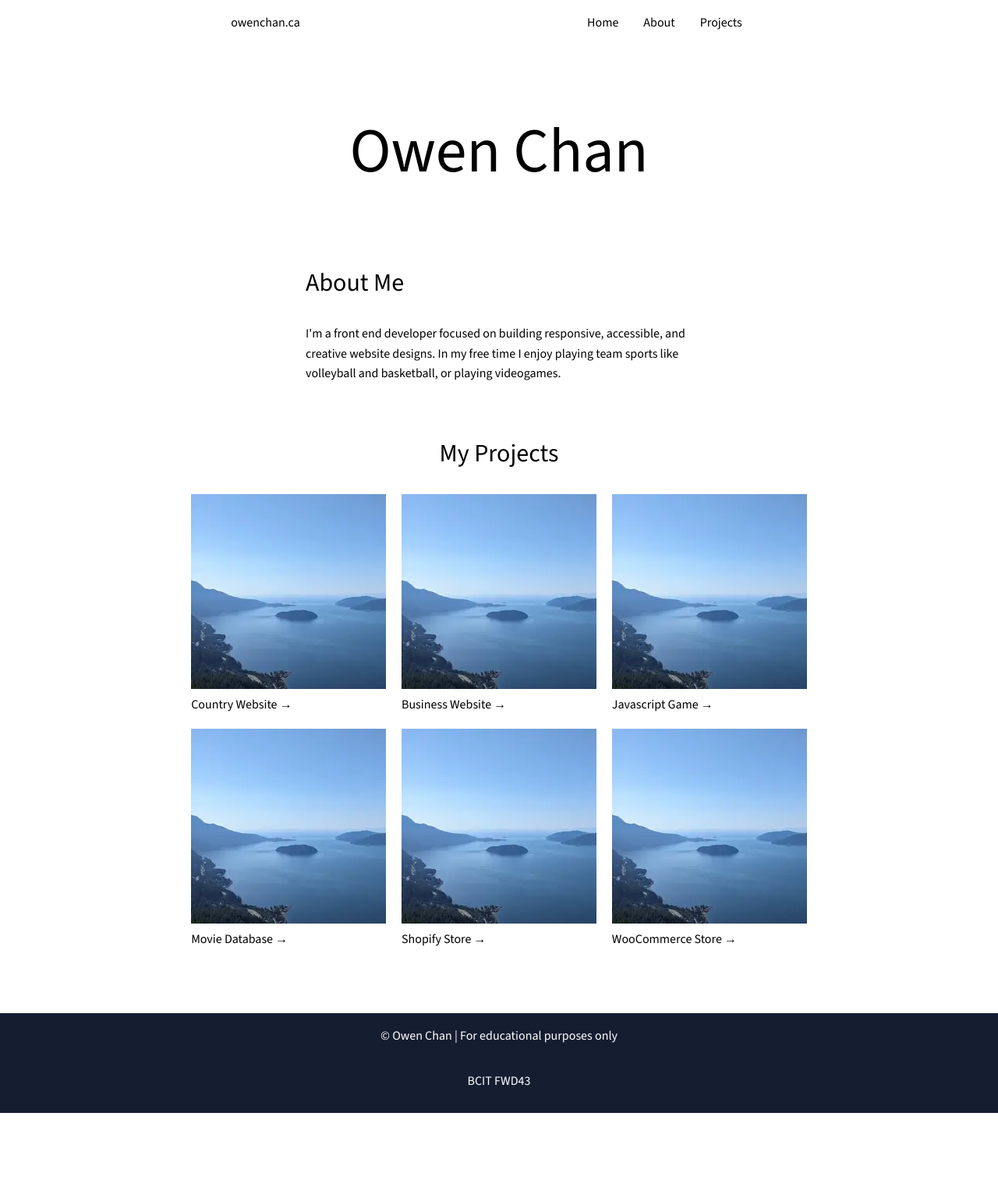
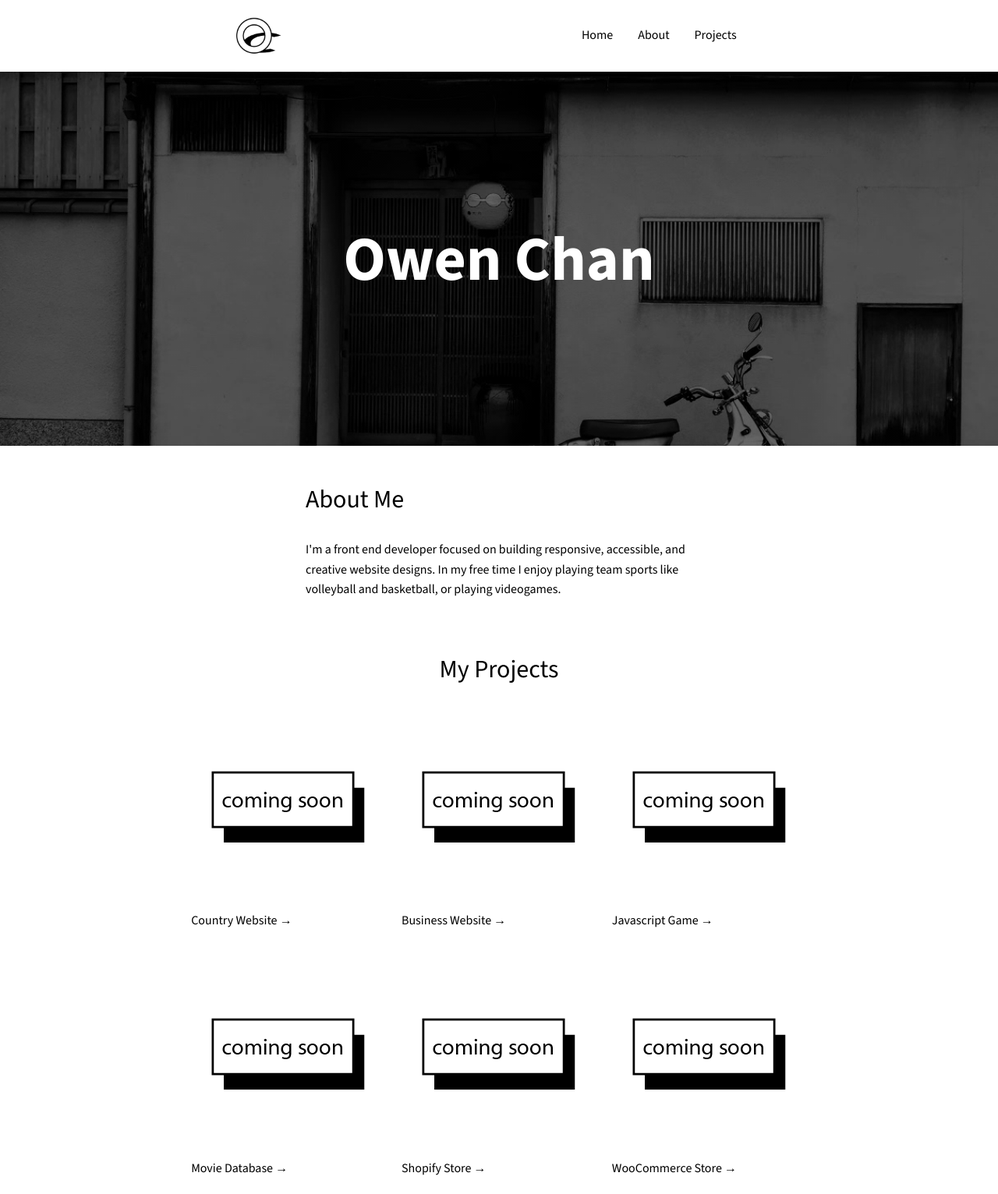
Before and after one commit to owenc8/project-1-landing-page-fwdp, a plain HTML site: page index.html in a window 1280 px wide. Shown: the top 1532 px of the page at 78% size. Before the commit the page ends 1428 px from the top, so only its background shows below. Drawn offline with nearby package versions, Linux system fonts and the light colour scheme.

Commit message:
removed testing images, added coming soon image and favicons, cleaned up css file

```diff
--- a/index.html
+++ b/index.html
@@ -15,10 +15,16 @@
     <link rel="preconnect" href="https://fonts.gstatic.com" crossorigin>
     <link href="https://fonts.googleapis.com/css2?family=Lora:ital,wght@0,400..700;1,400..700&family=Source+Sans+3:ital,wght@0,200..900;1,200..900&display=swap" rel="stylesheet">
 
+    <!-- favicon testing -->
+    <link rel="icon" type="image/png" href="/my-favicon/favicon-96x96.png" sizes="96x96" />
+    <link rel="icon" type="image/svg+xml" href="/my-favicon/favicon.svg" />
+    <link rel="shortcut icon" href="/my-favicon/favicon.ico" />
+    <link rel="apple-touch-icon" sizes="180x180" href="/my-favicon/apple-touch-icon.png" />
+    <link rel="manifest" href="/my-favicon/site.webmanifest" />
 </head>
 <body>
     <header class="site-header">
-        <p>owenchan.ca</p>
+        <img src="my-favicon/apple-touch-icon.png" alt="my site logo" width="60px" >
 
         <div>
             <nav class = "site-nav">
@@ -29,12 +35,15 @@
         </div>
     </header>
 
+    <div class="hero">
+        <div class="name">
+            <h1>Owen Chan</h1>
+        </div>
+    </div>
+
     <main>
-        <section class="site-header">
-            <h1>Owen Chan</h1>
-        </section>
 
-        <section id="bio" class="about-me">
+        <section class="about-me">
             <h2>About Me</h2>
             <p> I'm a front end developer focused on building responsive, accessible, and creative website designs. In my free time I enjoy playing team sports like volleyball and basketball, or playing videogames.</p>
 
@@ -50,7 +59,11 @@
                     <a href="#">
                         <figure >
 
-                            <img src="images/hike-seatosky-square.webp" alt="country website">
+                            <div class="container">
+
+                                <img src="images/coming-soon.webp" alt="project coming soon">
+
+                            </div>
 
                             <figcaption>Country Website &#8594;</figcaption>
 
@@ -61,8 +74,12 @@
                 <div class="project-item">
                     <a href="#">
                         <figure >
+                            <div class="container">
 
-                            <img src="images/hike-seatosky-square.webp" alt="country website">
+                                <img src="images/coming-soon.webp" alt="project coming soon">
+
+                            </div>
+
 
                             <figcaption>Business Website &#8594;</figcaption>
 
@@ -73,7 +90,11 @@
                     <a href="#">
                         <figure >
 
-                            <img src="images/hike-seatosky-square.webp" alt="country website">
+                            <div class="container">
+
+                                <img src="images/coming-soon.webp" alt="project coming soon">
+
+                            </div>
 
                             <figcaption>Javascript Game &#8594;</figcaption>
 
@@ -85,7 +106,11 @@
                     <a href="#">
                         <figure >
 
-                            <img src="images/hike-seatosky-square.webp" alt="country website">
+                            <div class="container">
+
+                                <img src="images/coming-soon.webp" alt="project coming soon">
+
+                            </div>
 
                             <figcaption>Movie Database &#8594;</figcaption>
 
@@ -97,7 +122,11 @@
                     <a href="#">
                         <figure >
 
-                            <img src="images/hike-seatosky-square.webp" alt="country website">
+                            <div class="container">
+
+                                <img src="images/coming-soon.webp" alt="project coming soon">
+
+                            </div>
 
                             <figcaption>Shopify Store &#8594;</figcaption>
 
@@ -109,7 +138,11 @@
                     <a href="#">
                         <figure >
 
-                            <img src="images/hike-seatosky-square.webp" alt="country website">
+                            <div class="container">
+
+                                <img src="images/coming-soon.webp" alt="project coming soon">
+
+                            </div>
 
                             <figcaption>WooCommerce Store &#8594;</figcaption>
 
--- a/styles/sample-css-structure.css
+++ b/styles/sample-css-structure.css
@@ -23,10 +23,10 @@
 /* Typography
 --------------------------------------------- */
 body {
-	font-family: 'Source Sans 3', Arial, Helvetica, sans-serif;
-	font-size: 1rem;
+	font-family: "Source Sans 3", Arial, Helvetica, sans-serif;
+    font-size: 1rem;
 	font-weight: 400;
-	line-height: 1.5;
+	line-height: 1.6;
 }
 
 h1,
@@ -35,7 +35,7 @@ h3,
 h4,
 h5,
 h6 {
-	font-family: 'Lora', Georgia, 'Times New Roman', Times, serif;
+	font-family: "Source Sans 3", Arial, Helvetica, sans-serif;
 
 }
 
@@ -46,46 +46,24 @@ p {
 
 /* Elements
 --------------------------------------------- */
-ul {
-
-}
-
-ol {
-
-}
-
-dl {
-
-}
 
 figure {
-
-}
-
-table {
-
+	margin: 0;
 }
 
 /* Links
 --------------------------------------------- */
-a {
+a{
 
+    color: black;
+    text-decoration: none;
+    border-bottom: 2px solid transparent;
 }
 
-a:visited {
 
-}
-
-a:hover {
-
-}
-
-a:focus {
-
-}
-
-a:active {
-
+a:hover,a:focus,a:active,a:visited{
+    border-bottom: 2px solid #000000;
+    transition: ease-in-out .3s;
 }
 
 
@@ -101,7 +79,9 @@ a:active {
 
 /* Header
 --------------------------------------------- */
-
+header{
+    margin: 1rem;
+}
 
 /* Main
 --------------------------------------------- */
--- a/styles/styles.css
+++ b/styles/styles.css
@@ -1,3 +1,7 @@
+html{
+    scroll-behavior: smooth;
+}
+
 body{
     font-family: "Source Sans 3", Arial, Helvetica, sans-serif;
     font-size: 1rem;
@@ -6,12 +10,9 @@ body{
 }
 
 h1{
-    font-family: "Source Sans 3",'Lora';
     font-size: 5rem;
-    font-weight: 500;
-
+    font-weight: 700;
 }
-
 
 h2{
     font-size: 2rem;
@@ -32,12 +33,31 @@ header{
     margin: 1rem;
 }
 
+.hero{
+    background-image: linear-gradient(rgba(0, 0, 0, 0.5), rgba(0, 0, 0, 0.5)), url(../images/japan-scooter.webp);
+    /* photo taken by me March 23 2019 */
+    height: 30rem;
+    background-size: cover;
+    background-position: center;
+    position: relative;
+}
+
+.name{
+    text-align: center;
+    position: absolute;
+    top: 50%;
+    left: 50%;
+    transform: translate(-50%, -50%);
+    color: #ffffff;
+    }
+
 .site-header{
     display: flex;
     flex-wrap: wrap;
     width: 80%;
     margin: 0 auto;
     justify-content: space-around;
+    padding:1rem 0;
 }
 
 .site-nav{
@@ -46,16 +66,16 @@ header{
     justify-content: right;
     margin: 0;
 }
+
 a{
-
     color: black;
     text-decoration: none;
     border-bottom: 2px solid transparent;
 }
 
-/* https://stackoverflow.com/questions/31180810/sliding-border-from-right-to-left-using-css */
+
 a:hover,a:focus,a:active,a:visited{
-    border-bottom: 2px solid #151d31;
+    border-bottom: 2px solid #000000;
     transition: ease-in-out .3s;
 }
 .site-nav a{
@@ -71,7 +91,6 @@ a:hover,a:focus,a:active,a:visited{
     width: 100%;
     margin: 0 auto;
     margin-bottom: 4rem;
-
 }
 
 .projects h2{
@@ -93,17 +112,20 @@ a:hover,a:focus,a:active,a:visited{
     flex-wrap: wrap;
     flex-direction: column;
     justify-content: center;
-
-
-}
-.img-link{
-    margin: 0;
-    padding: 0;
-    border-bottom: 2px solid transparent;
+    padding:0 0 1rem;
 }
 
-.img-link:hover{
-    border-bottom: 2px solid #151d31;
+/* https://www.w3schools.com/howto/howto_css_image_text.asp */
+.container{
+    position: relative;
+    text-align: center;
+}
+.overlay{
+    position: absolute;
+    top: 50%;
+    left: 50%;
+    transform: translate(-50%, -50%);
+    color: #000000;
 }
 
 figure{
@@ -113,21 +135,13 @@ figure{
 .portrait{
     border-radius: 50%;
 }
-.project-item h3{
-    text-align: center;
-    width: 100%;
-    top: 50%;
-    left: 50%;
-    transform: translate(-50%, -50%);
-
-}
 
 footer{
     display: flex;
     flex-wrap: wrap;
     flex-direction: column;
     align-items: center;
-    background-color: #151d31;
+    background-color: #000000;
     color: white;
     height:8rem;
 }
@@ -140,14 +154,12 @@ footer{
     .site-nav{
         margin: 0 1rem;
     }
-
 }
 
 @media screen and (min-width:55em){
     .about-me{
         width: 50%;
     }
-
 }
 
 @media screen and (max-width:40.3em){
@@ -160,5 +172,4 @@ footer{
     .site-header{
         width: 95%;
     }
-
 }
```
Also changed, not shown: images/coming-soon.webp (added), images/grey-placeholder.webp (deleted), images/hike-seatosky-square.webp (deleted), images/hike-seatosky.webp (deleted), images/japan-scooter.webp (added), images/placeholder250.webp (deleted), images/team-labs-me-square.webp (deleted), images/viper2.webp (deleted), my-favicon/apple-touch-icon.png (added), my-favicon/favicon-96x96.png (added), my-favicon/favicon.ico (added), my-favicon/favicon.svg (added), my-favicon/site.webmanifest (added), my-favicon/web-app-manifest-192x192.png (added), 1 more files.
